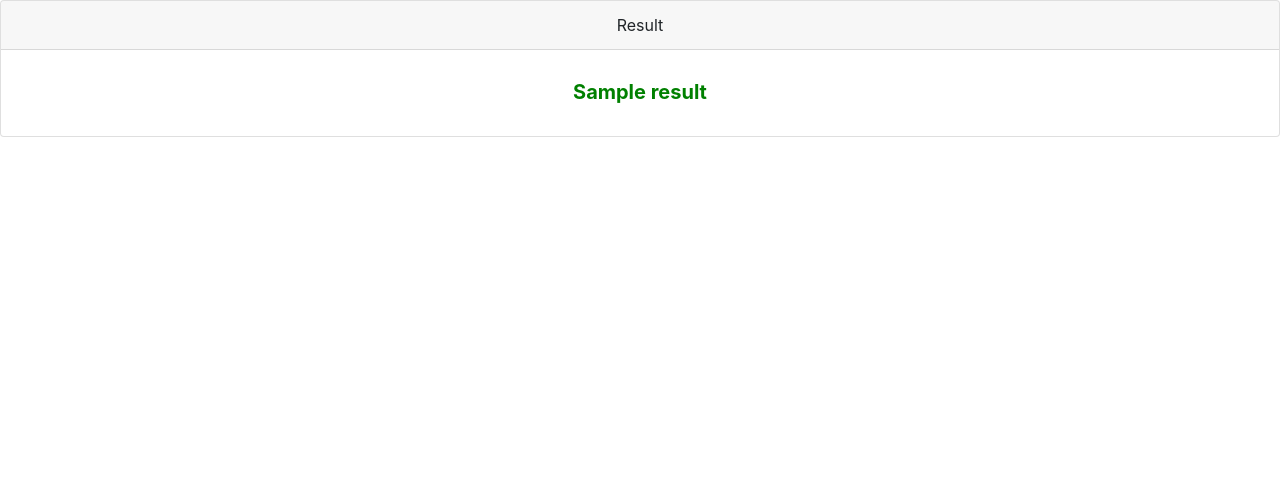
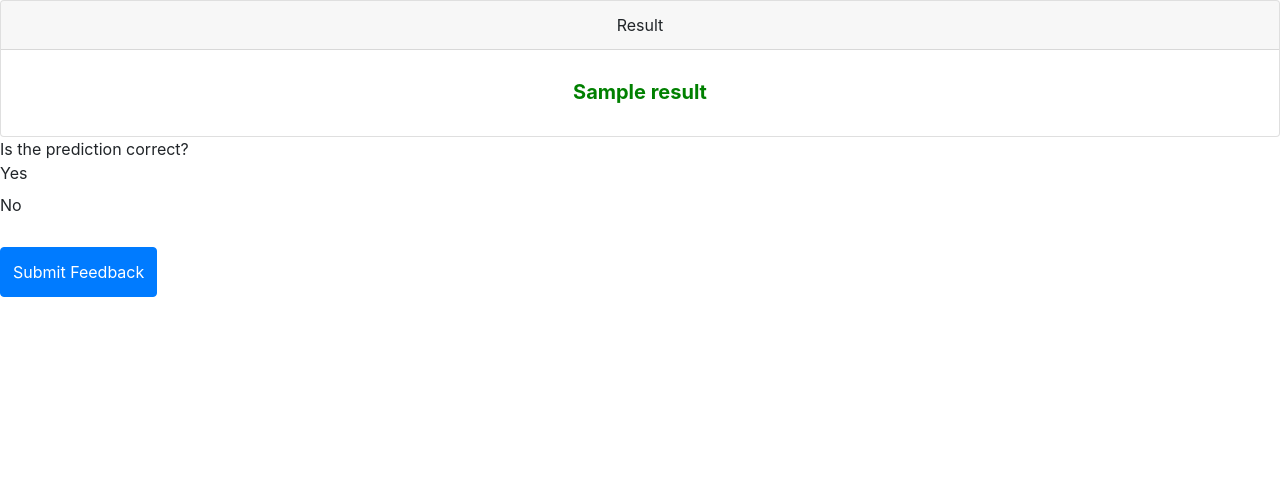
Before and after one commit to Bijoy99roy/Sentiment-Analyzer, a Flask app: template templates/result.html in a window 1280 px wide. Shown: the top 496 px of the page. Run offline with Flask 2, Linux system fonts and the light colour scheme; the template is opened without the code that fills it: most values are stand-ins (such as "Sample title", 1, 10 or a date in 2020); some libraries are stand-ins or nearby versions.

Commit message:
feedback loop html block added

```diff
--- a/templates/result.html
+++ b/templates/result.html
@@ -15,5 +15,15 @@
 
       </div>
   </div>
+    <div class="feedback">
+        Is the prediction correct?
+        <form action="/feedback" method="post">
+      <input class="form-check-input" type="radio" id="Yes" name="feedback" value="Yes">
+            <label for="Yes">Yes</label><br>
+      <input class="form-check-input" type="radio" id="No" name="feedback" value="No">
+            <label for="No">No</label><br>
+      <input class="btn btn-primary button" type="submit" value="Submit Feedback" style="height: 50px;margin-top: 22px;">
+    </form>
+    </div>
 </div>
 {% endblock %}
```
